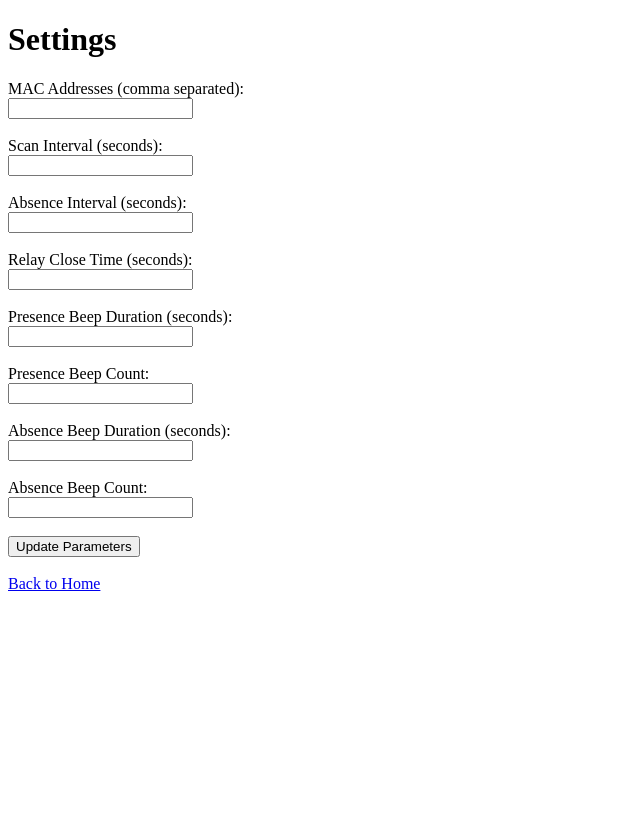
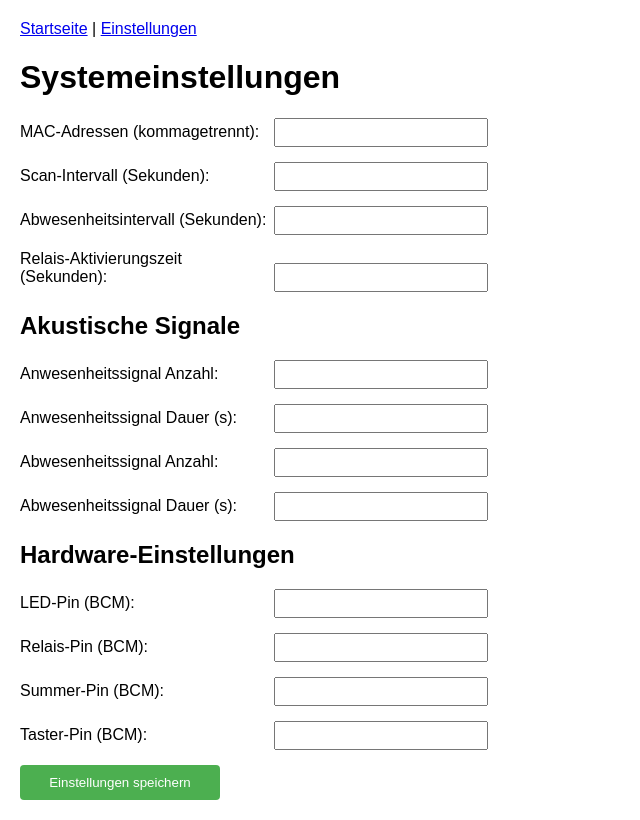
Before and after one commit to Duz91/RPiGarageOpnr, a Flask app: template templates/settings.html in a window 1280 px wide. Shown: the whole page, without its empty margins (0-640 px from the left). Before the commit the page ends 591 px from the top, so only its background shows below. Run offline with Flask 3, Linux system fonts and the light colour scheme; the template is opened without the code that fills it, so the values that code supplies are empty; some libraries are stand-ins or nearby versions.

Commit message:
html bugfix

```diff
--- a/main.py
+++ b/main.py
@@ -2,8 +2,10 @@ import subprocess
 import time
 import json
 import os
+import re
+from flask import Flask, render_template, request, redirect, url_for, flash
+from flask_wtf.csrf import CSRFProtect
 from gpiozero import Button, LED, OutputDevice
-from flask import Flask, render_template, request, redirect, url_for
 import threading
 
 # Konfigurationsdatei
@@ -28,7 +30,12 @@ DEFAULT_CONFIG = {
     "button_pin": 5
 }
 
-# Konfiguration laden
+# Flask Initialisierung
+app = Flask(__name__)
+app.secret_key = os.urandom(24)  # Autogenerierter Schlüssel
+csrf = CSRFProtect(app)
+
+# Konfigurationshandling
 def load_config():
     if not os.path.exists(CONFIG_FILE):
         with open(CONFIG_FILE, 'w') as f:
@@ -44,7 +51,6 @@ def save_config(config):
 # Globale Variablen
 config = load_config()
 device_present = False
-app = Flask(__name__)
 
 # GPIO Initialisierung
 led = LED(config['led_pin'])
@@ -55,9 +61,7 @@ button = None
 # Funktionen
 def button_pressed():
     global device_present
-    print("Taster gedrückt!")
     if device_present:
-        print("Aktiviere Relais...")
         relay.on()
         time.sleep(config['relay_close_time'])
         relay.off()
@@ -82,7 +86,6 @@ def beep(times, duration):
         time.sleep(duration)
 
 def blink_led():
-    global device_present, config
     while True:
         if device_present:
             led.blink(on_time=config['presence_led_blink_interval'],
@@ -94,12 +97,8 @@ def blink_led():
 
 def main_loop():
     global device_present, config
-    last_seen = {mac: None for mac in config['mac_addresses']}
-    previous_state = None
-
     while True:
         current_presence = any(check_device(mac) for mac in config['mac_addresses'])
-        print(f"Scanning... Gefundene Geräte: {current_presence}")
 
         if current_presence != device_present:
             device_present = current_presence
@@ -113,42 +112,68 @@ def main_loop():
 # Flask-Routen
 @app.route('/')
 def index():
-    return render_template('index.html')
+    return render_template('index.html',
+                         device_present=device_present,
+                         config=config)
 
 @app.route('/settings', methods=['GET', 'POST'])
 def settings():
     global config, button
 
     if request.method == 'POST':
-        new_config = {
-            'mac_addresses': request.form['mac_addresses'].split(','),
-            'scan_interval': int(request.form['scan_interval']),
-            'absence_interval': int(request.form['absence_interval']),
-            'relay_close_time': float(request.form['relay_close_time']),
-            'presence_beep_duration': float(request.form['presence_beep_duration']),
-            'presence_beep_count': int(request.form['presence_beep_count']),
-            'absence_beep_duration': float(request.form['absence_beep_duration']),
-            'absence_beep_count': int(request.form['absence_beep_count']),
-            'button_bounce_time': float(request.form['button_bounce_time']),
-            'presence_led_blink_interval': float(request.form['presence_led_blink_interval']),
-            'absence_led_blink_interval': float(request.form['absence_led_blink_interval'])
-        }
+        try:
+            new_config = {
+                "mac_addresses": [m.strip() for m in request.form['mac_addresses'].split(',')],
+                "scan_interval": int(request.form.get('scan_interval', 7)),
+                "absence_interval": int(request.form.get('absence_interval', 15)),
+                "relay_close_time": float(request.form.get('relay_close_time', 0.5)),
+                "presence_beep_duration": float(request.form.get('presence_beep_duration', 0.1)),
+                "presence_beep_count": int(request.form.get('presence_beep_count', 2)),
+                "absence_beep_duration": float(request.form.get('absence_beep_duration', 0.1)),
+                "absence_beep_count": int(request.form.get('absence_beep_count', 2)),
+                "button_bounce_time": float(request.form.get('button_bounce_time', 0.2)),
+                "presence_led_blink_interval": float(request.form.get('presence_led_blink_interval', 0.7)),
+                "absence_led_blink_interval": float(request.form.get('absence_led_blink_interval', 1.2)),
+                "led_pin": int(request.form.get('led_pin', 23)),
+                "relay_pin": int(request.form.get('relay_pin', 26)),
+                "buzzer_pin": int(request.form.get('buzzer_pin', 19)),
+                "button_pin": int(request.form.get('button_pin', 5))
+            }
+        except ValueError as e:
+            flash(f"Ungültige Eingabe: {str(e)}", "error")
+            return redirect(url_for('settings'))
+
+        # MAC-Adressen validieren
+        mac_pattern = re.compile(r'^([0-9A-Fa-f]{2}[:-]){5}([0-9A-Fa-f]{2})$')
+        for mac in new_config['mac_addresses']:
+            if not mac_pattern.match(mac):
+                flash(f"Ungültige MAC-Adresse: {mac}", "error")
+                return redirect(url_for('settings'))
 
         save_config(new_config)
-        config.update(new_config)
+        config = new_config
 
         # GPIO neu initialisieren
-        button.close() if button else None
+        led.close()
+        relay.close()
+        buzzer.close()
+        if button:
+            button.close()
+
+        led = LED(config['led_pin'])
+        relay = OutputDevice(config['relay_pin'], active_high=False)
+        buzzer = OutputDevice(config['buzzer_pin'], active_high=False)
         button = Button(config['button_pin'],
                       pull_up=True,
                       bounce_time=config['button_bounce_time'])
         button.when_pressed = button_pressed
 
+        flash("Einstellungen erfolgreich gespeichert!", "success")
         return redirect(url_for('settings'))
 
     return render_template('settings.html',
-                         mac_addresses=",".join(config['mac_addresses']),
-                         **{k: v for k, v in config.items() if k != 'mac_addresses'})
+                         mac_addresses=", ".join(config['mac_addresses']),
+                         **config)
 
 @app.route('/activate_relay')
 def activate_relay():
@@ -158,13 +183,15 @@ def activate_relay():
     return "Relais aktiviert!"
 
 if __name__ == '__main__':
-    # Wichtig: use_reloader=False verhindert Doppelausführung
+    # GPIO Initialisierung
     button = Button(config['button_pin'],
                   pull_up=True,
                   bounce_time=config['button_bounce_time'])
     button.when_pressed = button_pressed
 
+    # Threads starten
     threading.Thread(target=main_loop, daemon=True).start()
     threading.Thread(target=blink_led, daemon=True).start()
 
+    # Webserver starten
     app.run(host='0.0.0.0', port=5000, debug=False, use_reloader=False)
--- /dev/null
+++ b/templates/base.html
@@ -0,0 +1,44 @@
+<!DOCTYPE html>
+<html lang="de">
+<head>
+    <meta charset="UTF-8">
+    <meta name="viewport" content="width=device-width, initial-scale=1.0">
+    <title>{% block title %}{% endblock %} - Garagentoröffner</title>
+    <style>
+        body { font-family: Arial, sans-serif; margin: 20px; }
+        .alert { padding: 10px; margin: 10px 0; border-radius: 4px; }
+        .alert-error { background-color: #ffb3b3; color: #cc0000; }
+        .alert-success { background-color: #b3ffb3; color: #006600; }
+        form { max-width: 600px; }
+        .form-group { margin-bottom: 15px; }
+        label { display: inline-block; width: 250px; }
+        input { padding: 5px; width: 200px; }
+        .button {
+            padding: 10px 20px;
+            background-color: #4CAF50;
+            color: white;
+            border: none;
+            border-radius: 4px;
+            cursor: pointer;
+        }
+    </style>
+</head>
+<body>
+    <nav>
+        <a href="{{ url_for('index') }}">Startseite</a> |
+        <a href="{{ url_for('settings') }}">Einstellungen</a>
+    </nav>
+
+    {% with messages = get_flashed_messages(with_categories=true) %}
+        {% if messages %}
+            <div class="flashes">
+                {% for category, message in messages %}
+                    <div class="alert alert-{{ category }}">{{ message }}</div>
+                {% endfor %}
+            </div>
+        {% endif %}
+    {% endwith %}
+
+    {% block content %}{% endblock %}
+</body>
+</html>
--- a/templates/settings.html
+++ b/templates/settings.html
@@ -1,39 +1,87 @@
-<!DOCTYPE html>
-<html lang="en">
-<head>
-    <meta charset="UTF-8">
-    <title>Settings</title>
-</head>
-<body>
-    <h1>Settings</h1>
+{% extends "base.html" %}
+
+{% block title %}Einstellungen{% endblock %}
+
+{% block content %}
+    <h1>Systemeinstellungen</h1>
+
     <form method="post">
-        <label for="mac_addresses">MAC Addresses (comma separated):</label><br>
-        <input type="text" id="mac_addresses" name="mac_addresses" value="{{ mac_addresses }}"><br><br>
+        <input type="hidden" name="csrf_token" value="{{ csrf_token() }}"/>
 
-        <label for="scan_interval">Scan Interval (seconds):</label><br>
-        <input type="number" id="scan_interval" name="scan_interval" value="{{ scan_interval }}"><br><br>
+        <div class="form-group">
+            <label for="mac_addresses">MAC-Adressen (kommagetrennt):</label>
+            <input type="text" id="mac_addresses" name="mac_addresses"
+                   value="{{ mac_addresses }}" required>
+        </div>
 
-        <label for="absence_interval">Absence Interval (seconds):</label><br>
-        <input type="number" id="absence_interval" name="absence_interval" value="{{ absence_interval }}"><br><br>
+        <div class="form-group">
+            <label for="scan_interval">Scan-Intervall (Sekunden):</label>
+            <input type="number" id="scan_interval" name="scan_interval"
+                   value="{{ scan_interval }}" min="1" max="60" required>
+        </div>
 
-        <label for="relay_close_time">Relay Close Time (seconds):</label><br>
-        <input type="number" step="0.1" id="relay_close_time" name="relay_close_time" value="{{ relay_close_time }}"><br><br>
+        <div class="form-group">
+            <label for="absence_interval">Abwesenheitsintervall (Sekunden):</label>
+            <input type="number" id="absence_interval" name="absence_interval"
+                   value="{{ absence_interval }}" min="1" max="300" required>
+        </div>
 
-        <label for="presence_beep_duration">Presence Beep Duration (seconds):</label><br>
-        <input type="number" step="0.1" id="presence_beep_duration" name="presence_beep_duration" value="{{ presence_beep_duration }}"><br><br>
+        <div class="form-group">
+            <label for="relay_close_time">Relais-Aktivierungszeit (Sekunden):</label>
+            <input type="number" step="0.1" id="relay_close_time" name="relay_close_time"
+                   value="{{ relay_close_time }}" min="0.1" max="5" required>
+        </div>
 
-        <label for="presence_beep_count">Presence Beep Count:</label><br>
-        <input type="number" id="presence_beep_count" name="presence_beep_count" value="{{ presence_beep_count }}"><br><br>
+        <h2>Akustische Signale</h2>
+        <div class="form-group">
+            <label for="presence_beep_count">Anwesenheitssignal Anzahl:</label>
+            <input type="number" id="presence_beep_count" name="presence_beep_count"
+                   value="{{ presence_beep_count }}" min="1" max="5" required>
+        </div>
 
-        <label for="absence_beep_duration">Absence Beep Duration (seconds):</label><br>
-        <input type="number" step="0.1" id="absence_beep_duration" name="absence_beep_duration" value="{{ absence_beep_duration }}"><br><br>
+        <div class="form-group">
+            <label for="presence_beep_duration">Anwesenheitssignal Dauer (s):</label>
+            <input type="number" step="0.1" id="presence_beep_duration" name="presence_beep_duration"
+                   value="{{ presence_beep_duration }}" min="0.1" max="1" required>
+        </div>
 
-        <label for="absence_beep_count">Absence Beep Count:</label><br>
-        <input type="number" id="absence_beep_count" name="absence_beep_count" value="{{ absence_beep_count }}"><br><br>
+        <div class="form-group">
+            <label for="absence_beep_count">Abwesenheitssignal Anzahl:</label>
+            <input type="number" id="absence_beep_count" name="absence_beep_count"
+                   value="{{ absence_beep_count }}" min="1" max="5" required>
+        </div>
 
-        <input type="submit" value="Update Parameters">
+        <div class="form-group">
+            <label for="absence_beep_duration">Abwesenheitssignal Dauer (s):</label>
+            <input type="number" step="0.1" id="absence_beep_duration" name="absence_beep_duration"
+                   value="{{ absence_beep_duration }}" min="0.1" max="1" required>
+        </div>
+
+        <h2>Hardware-Einstellungen</h2>
+        <div class="form-group">
+            <label for="led_pin">LED-Pin (BCM):</label>
+            <input type="number" id="led_pin" name="led_pin"
+                   value="{{ led_pin }}" min="1" max="27" required>
+        </div>
+
+        <div class="form-group">
+            <label for="relay_pin">Relais-Pin (BCM):</label>
+            <input type="number" id="relay_pin" name="relay_pin"
+                   value="{{ relay_pin }}" min="1" max="27" required>
+        </div>
+
+        <div class="form-group">
+            <label for="buzzer_pin">Summer-Pin (BCM):</label>
+            <input type="number" id="buzzer_pin" name="buzzer_pin"
+                   value="{{ buzzer_pin }}" min="1" max="27" required>
+        </div>
+
+        <div class="form-group">
+            <label for="button_pin">Taster-Pin (BCM):</label>
+            <input type="number" id="button_pin" name="button_pin"
+                   value="{{ button_pin }}" min="1" max="27" required>
+        </div>
+
+        <input type="submit" value="Einstellungen speichern" class="button">
     </form>
-    <br>
-    <a href="/">Back to Home</a>
-</body>
-</html>
+{% endblock %}
```
Also changed, not shown: templates/index.html (+16 -12 lines).
